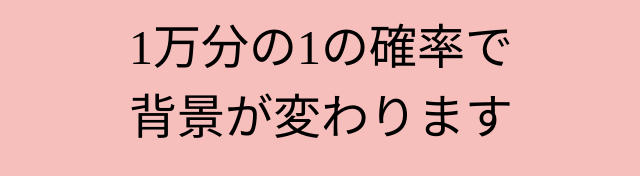
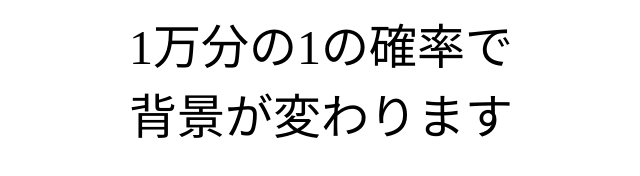
Before and after one commit to karonyt/haikei10000, a plain HTML site: page index.html in a window 1280 px wide. Shown: the whole page, without its empty margins (319-959 px from the left). Drawn offline with Linux system fonts and the light colour scheme.

Commit message:
Update index.html

```diff
--- a/index.html
+++ b/index.html
@@ -7,7 +7,7 @@
   </body>
 <script>
 function proc() {
-  const rand = Math.floor(Math.random() * 2)
+  const rand = Math.floor(Math.random() * 10000)
     if (rand == 1) {
            document.bgColor = "#f6bfbc";
     }
```
